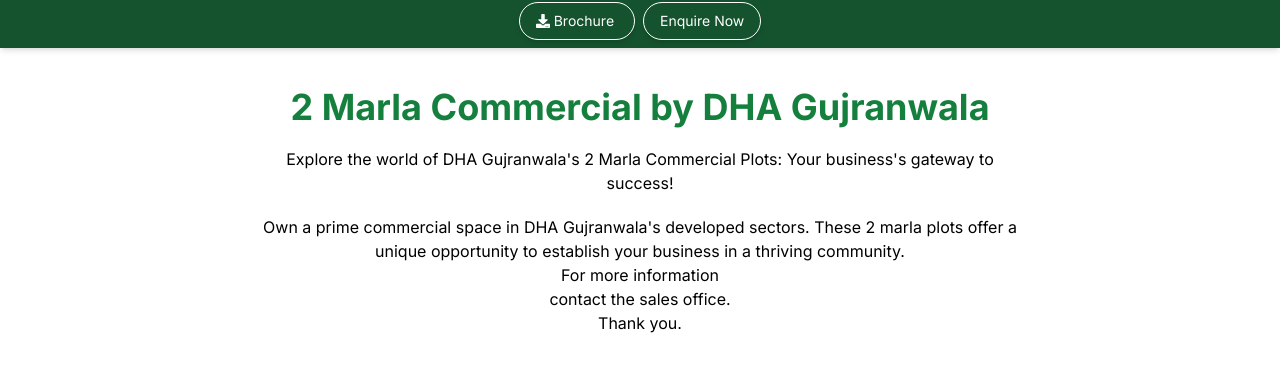
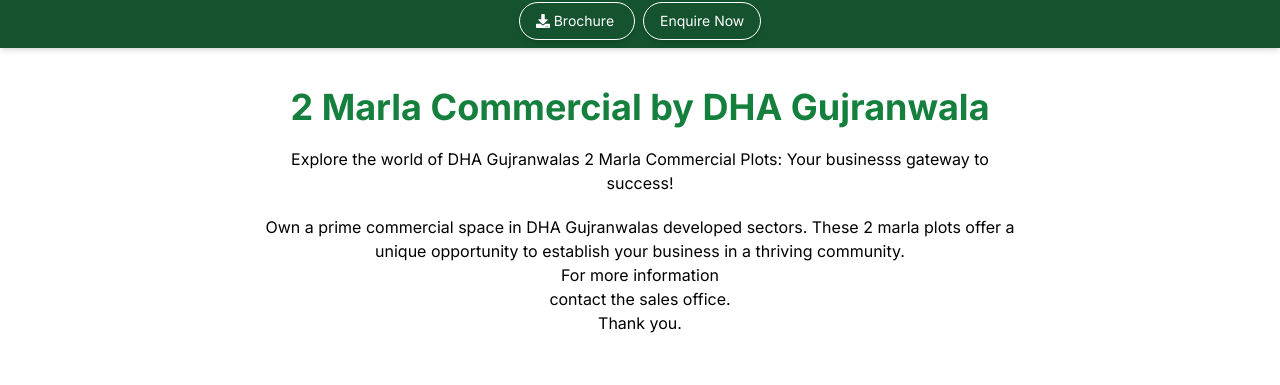
Before and after one commit to mudasarmajeed5/DHA-GUJRANWALA, a Next.js app: page /2marlacommercial in a window 1280 px wide. Shown: the part 806-1191 px from the top of the page. Built offline with nearby package versions, Linux system fonts and the light colour scheme.

Commit message:
removed ' in html

```diff
--- a/app/2marlacommercial/page.js
+++ b/app/2marlacommercial/page.js
@@ -26,9 +26,9 @@ const TwoMarlaCommercial = () => {
                 </div>
                 <div className='py-10'>
                     <h1 className="text-3xl lg:text-4xl text-center text-green-700 font-bold my-5">2 Marla Commercial by DHA Gujranwala</h1>
-                    <div className="text-center w-full  md:w-3/5 md:mx-auto"><span className="text-center py-2 text-black">Explore the world of DHA Gujranwala's 2 Marla Commercial Plots: Your business's gateway to success!</span>
+                    <div className="text-center w-full  md:w-3/5 md:mx-auto"><span className="text-center py-2 text-black">Explore the world of DHA Gujranwalas 2 Marla Commercial Plots: Your businesss gateway to success!</span>
                         <p className='text-center my-5'>
-                        Own a prime commercial space in DHA Gujranwala's developed sectors. These 2 marla plots offer a unique opportunity to establish your business in a thriving community. <br /> For more information <br /> contact the sales office. <br /> Thank you.</p>
+                        Own a prime commercial space in DHA Gujranwalas developed sectors. These 2 marla plots offer a unique opportunity to establish your business in a thriving community. <br /> For more information <br /> contact the sales office. <br /> Thank you.</p>
                     </div>
                 </div>
                 <div className="border my-3"></div>
--- a/components/Navbar.js
+++ b/components/Navbar.js
@@ -47,7 +47,7 @@ const Navbar = () => {
 
   const router = useRouter()
   return (
-    <div className='text-center backdrop-blur-sm bg-[rgba(255,255,255,1)] sticky top-0 py-0 px-4 grid md:place-items-start justify-items-start place-items-start md:grid-cols-3 grid-cols-2 grid-rows-1 text-[--text-color] z-50'>
+    <div className='text-center bg-white sticky top-0 py-0 px-4 grid md:place-items-start justify-items-start place-items-start md:grid-cols-3 grid-cols-2 grid-rows-1 text-[--text-color] z-50'>
 
 
       <div onClick={() => router.push('/')} className="md:text-3xl text-2xl cursor-pointer underline-offset-4 navbar-name">
```
